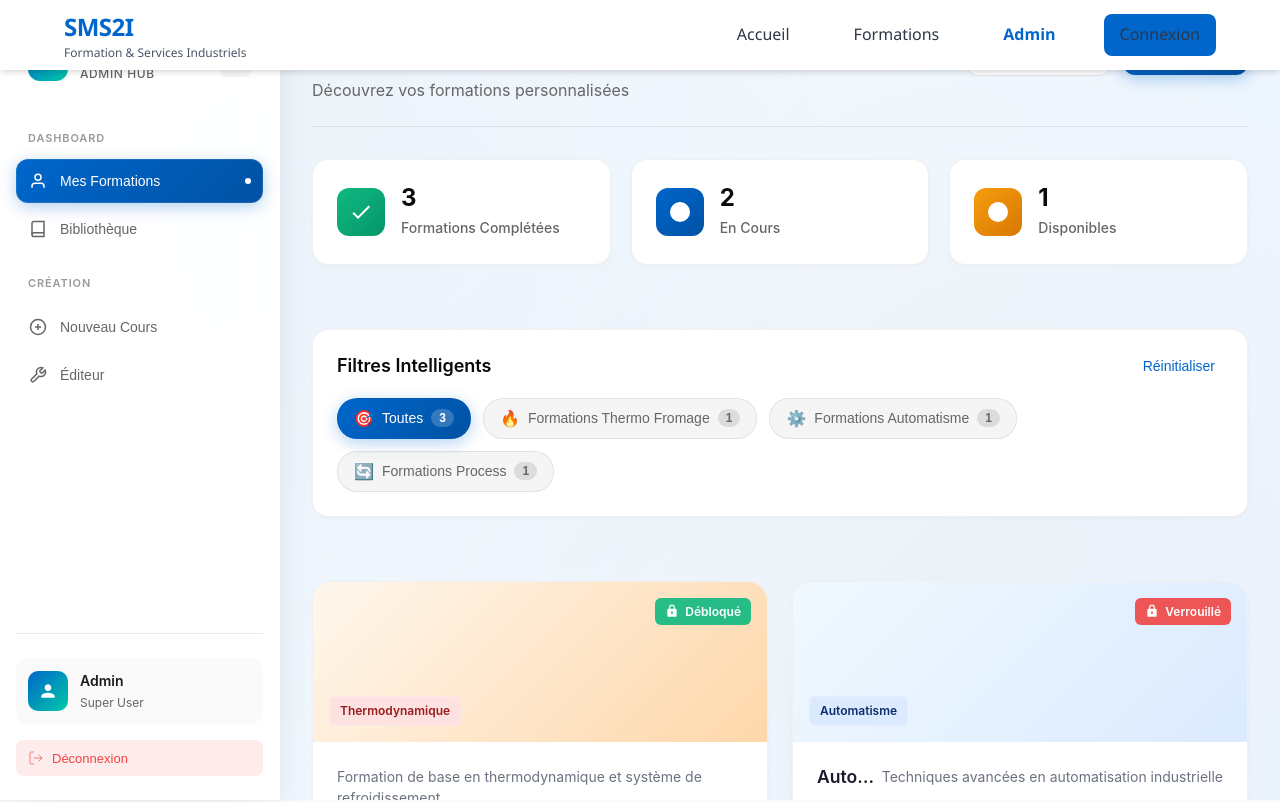
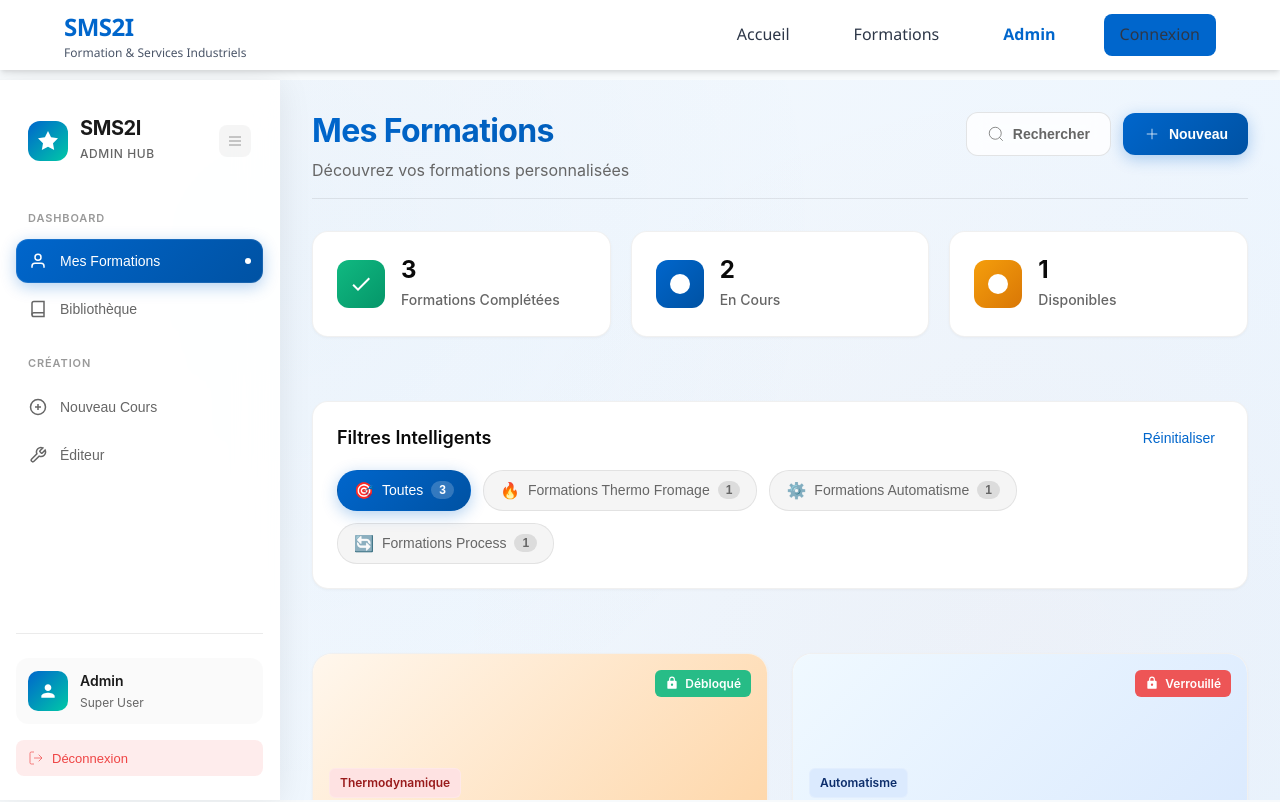
Before and after one commit to boufaresdev-svg/basic-elearning, an Angular app: page /admin in a window 1280 px wide. Shown: the top 802 px of the page. Built offline with nearby package versions, Linux system fonts and the light colour scheme.

Commit message:
feat: Adjust dashboard layout with updated margins and heights for improved spacing

```diff
--- a/src/app/pages/admin/dashboard/admin-dashboard.component.css
+++ b/src/app/pages/admin/dashboard/admin-dashboard.component.css
@@ -2,7 +2,8 @@
 .dashboard-container {
   display: grid;
   grid-template-columns: 280px 1fr;
-  min-height: calc(100vh - 120px);
+  min-height: calc(100vh - 80px);
+  margin-top: 80px;
   background: linear-gradient(135deg, #f6f9fc 0%, #e9f4ff 100%);
   font-family: 'Inter', -apple-system, BlinkMacSystemFont, sans-serif;
   position: relative;
@@ -29,15 +30,14 @@
   display: flex;
   flex-direction: column;
   padding: 24px 16px;
-  position: sticky;
-  top: 0;
-  height: 100vh;
+  position: relative;
+  height: calc(100vh - 80px);
   overflow-y: auto;
   box-shadow:
     0 0 0 1px rgba(255, 255, 255, 0.05),
     0 4px 32px rgba(0, 0, 0, 0.08),
     0 0 0 0.5px rgba(0, 0, 0, 0.02);
-  z-index: 100;
+  z-index: 99;
 }
 
 .sidebar-brand {
@@ -276,9 +276,9 @@
 
 /* Dashboard Main Content */
 .dashboard-main {
-  padding: 32px;
+  padding: 24px 32px;
   overflow-y: auto;
-  max-height: 100vh;
+  max-height: calc(100vh - 80px);
   position: relative;
 }
 
@@ -286,8 +286,9 @@
   display: flex;
   align-items: flex-start;
   justify-content: space-between;
-  margin-bottom: 32px;
-  padding-bottom: 24px;
+  margin-bottom: 24px;
+  margin-top: 8px;
+  padding-bottom: 16px;
   border-bottom: 1px solid rgba(0, 0, 0, 0.08);
 }
 
```
